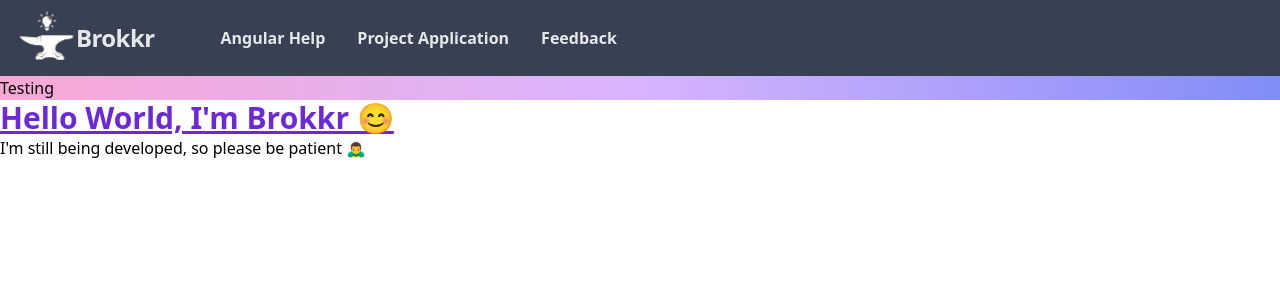
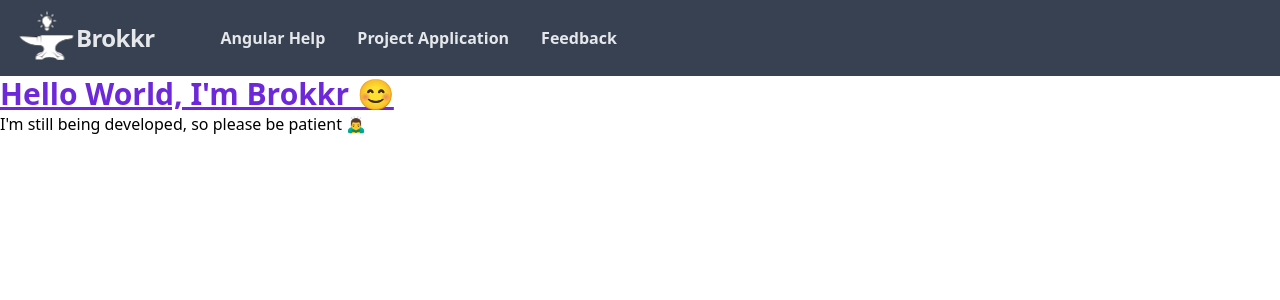
Before and after one commit to Himmelschrei/Brokkr, an Angular app: page / in a window 1280 px wide. Shown: the top 300 px of the page. Built offline with nearby package versions, Linux system fonts and the light colour scheme.

Commit message:
Add active link highlight

```diff
--- a/src/app/navbar/navbar.component.css
+++ b/src/app/navbar/navbar.component.css
@@ -0,0 +1,3 @@
+.active-link {
+    @apply text-blue-400;
+}
--- a/src/app/navbar/navbar.component.html
+++ b/src/app/navbar/navbar.component.html
@@ -1,4 +1,4 @@
-<body class="antialised bg-gradient-to-r from-pink-300 via-purple-300 to-indigo-400">
+<body>
   <header>
     <nav class="flex flex-wrap items-center justify-between w-full py-2 px-4 text-lg text-gray-200 bg-gray-700">
       <!-- Projektschmiede Icon -->
@@ -32,17 +32,17 @@
       <div class="hidden w-full flex-grow pl-10 md:flex md:items-center md:w-auto" id="menu1">
         <ul class="text-base font-bold text-gray-200 pt-4 md:flex md:justify-between md:pt-0">
           <li>
-            <a class="md:p-4 py-2 block hover:text-blue-300" href="../angular-help/angular-help.component.html">
+            <a class="nav-link md:p-4 py-2 block hover:text-blue-300" routerLink="../angular-help/angular-help.component.html" routerLinkActive="active-link">
               Angular Help
             </a>
           </li>
           <li>
-            <a class="md:p-4 py-2 block hover:text-blue-300" href="../project-application/project-application.component.html">
+            <a class="nav-link md:p-4 py-2 block hover:text-blue-300" routerLink="../project-application/project-application.component.html" routerLinkActive="active-link">
               Project Application
             </a>
           </li>
           <li>
-            <a class="md:p-4 py-2 block hover:text-blue-300" href="#">
+            <a class="nav-link md:p-4 py-2 block hover:text-blue-300" routerLink="#" routerLinkActive="active-link">
               Feedback
             </a>
           </li>
@@ -51,5 +51,4 @@
 
     </nav>
   </header>
-  Testing
 </body>
--- a/src/app/navbar/navbar.component.ts
+++ b/src/app/navbar/navbar.component.ts
@@ -2,6 +2,7 @@
 import { CommonModule } from '@angular/common';
 import { AngularHelpComponent } from '../angular-help/angular-help.component';
 import { ProjectApplicationComponent } from '../project-application/project-application.component';
+import { RouterLink, RouterLinkActive } from '@angular/router';
 
 @Component({
   selector: 'app-navbar',
@@ -10,6 +11,8 @@
     CommonModule,
     AngularHelpComponent,
     ProjectApplicationComponent,
+    RouterLink,
+    RouterLinkActive,
   ],
   templateUrl: 'navbar.component.html',
   styleUrls: ['./navbar.component.css']
```
